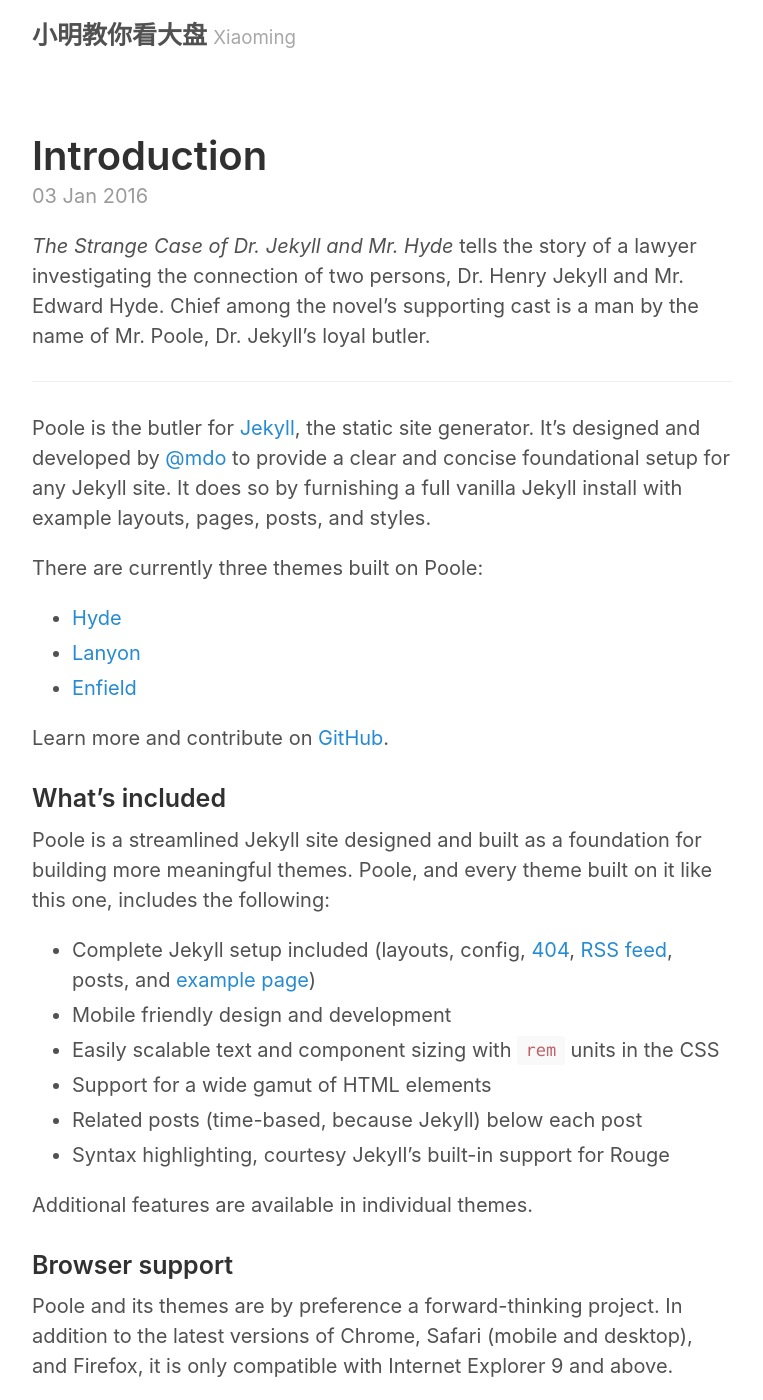
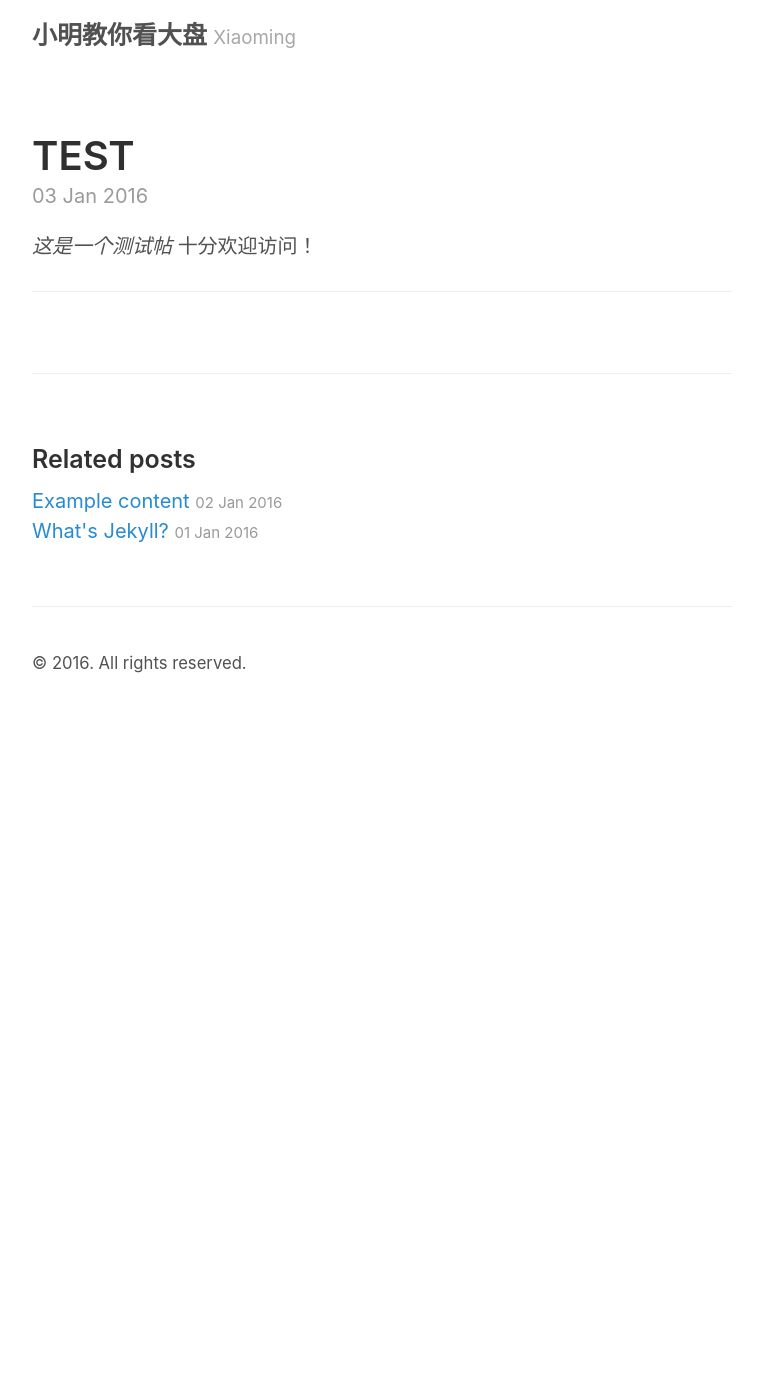
Before and after one commit to yazi0413/yazi0413.github.com, a Jekyll site: the page built from _posts/2016-01-03-introduction.md, in a window 1280 px wide and 1400 px high. Shown: the whole window, without its empty margins (258-1021 px from the left). Built offline with Jekyll 4.4.1, drawn with Linux system fonts in a browser that asks for light colours; some of the changed text lies outside the part shown.

Commit message:
Update 2016-01-03-introduction.md

```diff
--- a/_posts/2016-01-03-introduction.md
+++ b/_posts/2016-01-03-introduction.md
@@ -1,41 +1,8 @@
 ---
 layout: post
-title: Introduction
+title: TEST
 ---
 
-*The Strange Case of Dr. Jekyll and Mr. Hyde* tells the story of a lawyer investigating the connection of two persons, Dr. Henry Jekyll and Mr. Edward Hyde. Chief among the novel's supporting cast is a man by the name of Mr. Poole, Dr. Jekyll's loyal butler.
+*这是一个测试帖* 十分欢迎访问！
 
 -----
-
-Poole is the butler for [Jekyll](http://jekyllrb.com), the static site generator. It's designed and developed by [@mdo](https://twitter.com/mdo) to provide a clear and concise foundational setup for any Jekyll site. It does so by furnishing a full vanilla Jekyll install with example layouts, pages, posts, and styles.
-
-There are currently three themes built on Poole:
-
-* [Hyde](http://hyde.getpoole.com)
-* [Lanyon](http://lanyon.getpoole.com)
-* [Enfield](http://enfield.getpoole.com)
-
-Learn more and contribute on [GitHub]({{ site.github.repo }}).
-
-### What's included
-
-Poole is a streamlined Jekyll site designed and built as a foundation for building more meaningful themes. Poole, and every theme built on it like this one, includes the following:
-
-* Complete Jekyll setup included (layouts, config, [404]({{ site.baseurl }}/404.html), [RSS feed]({{ site.baseurl }}/atom.xml), posts, and [example page]({{ site.baseurl }}/about))
-* Mobile friendly design and development
-* Easily scalable text and component sizing with `rem` units in the CSS
-* Support for a wide gamut of HTML elements
-* Related posts (time-based, because Jekyll) below each post
-* Syntax highlighting, courtesy Jekyll's built-in support for Rouge
-
-Additional features are available in individual themes.
-
-### Browser support
-
-Poole and its themes are by preference a forward-thinking project. In addition to the latest versions of Chrome, Safari (mobile and desktop), and Firefox, it is only compatible with Internet Explorer 9 and above.
-
-### Download
-
-These themes are developed on and hosted with GitHub. Head to the [GitHub repository]({{ site.github.repo }}) for downloads, bug reports, and features requests.
-
-Thanks!
```
